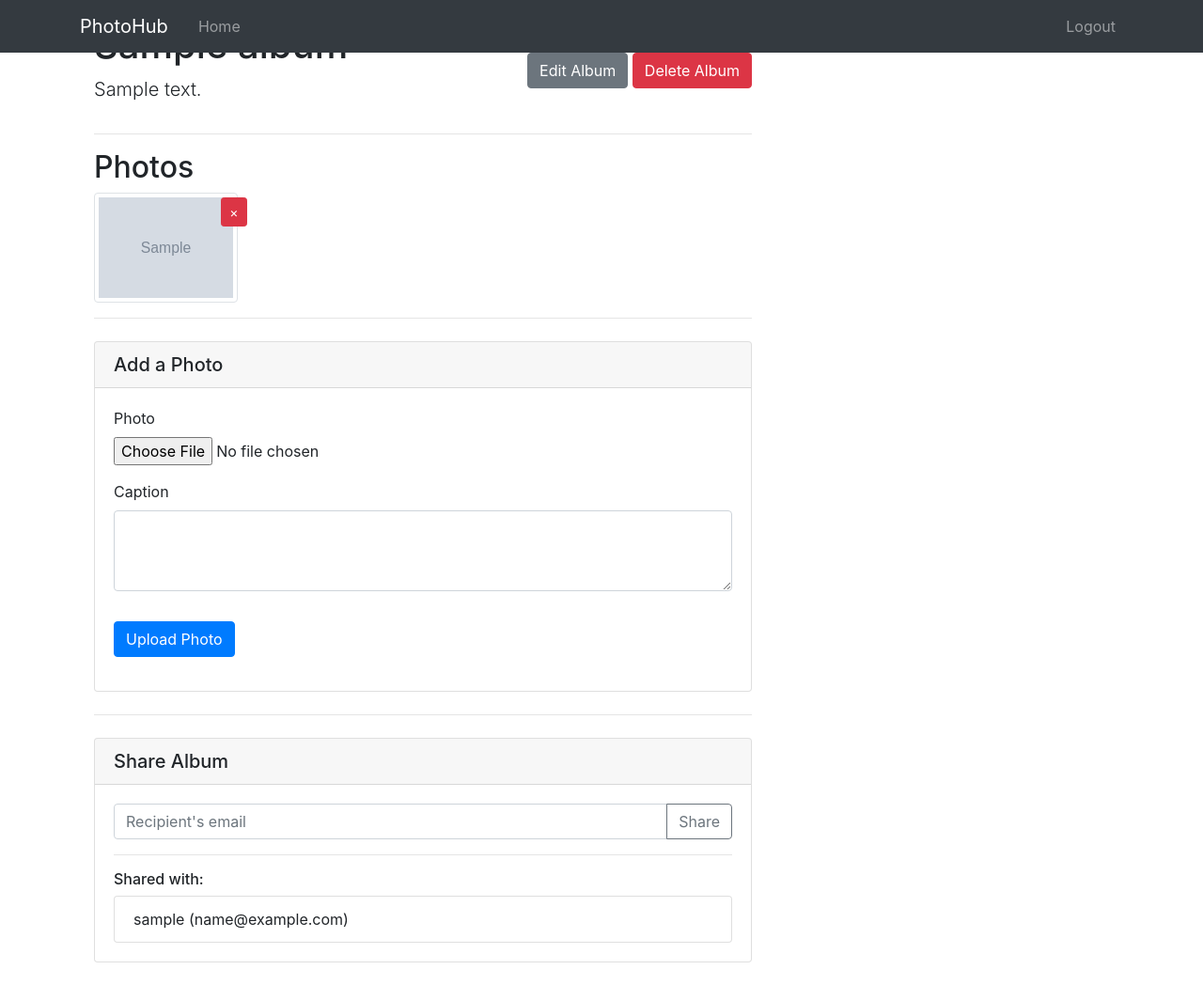
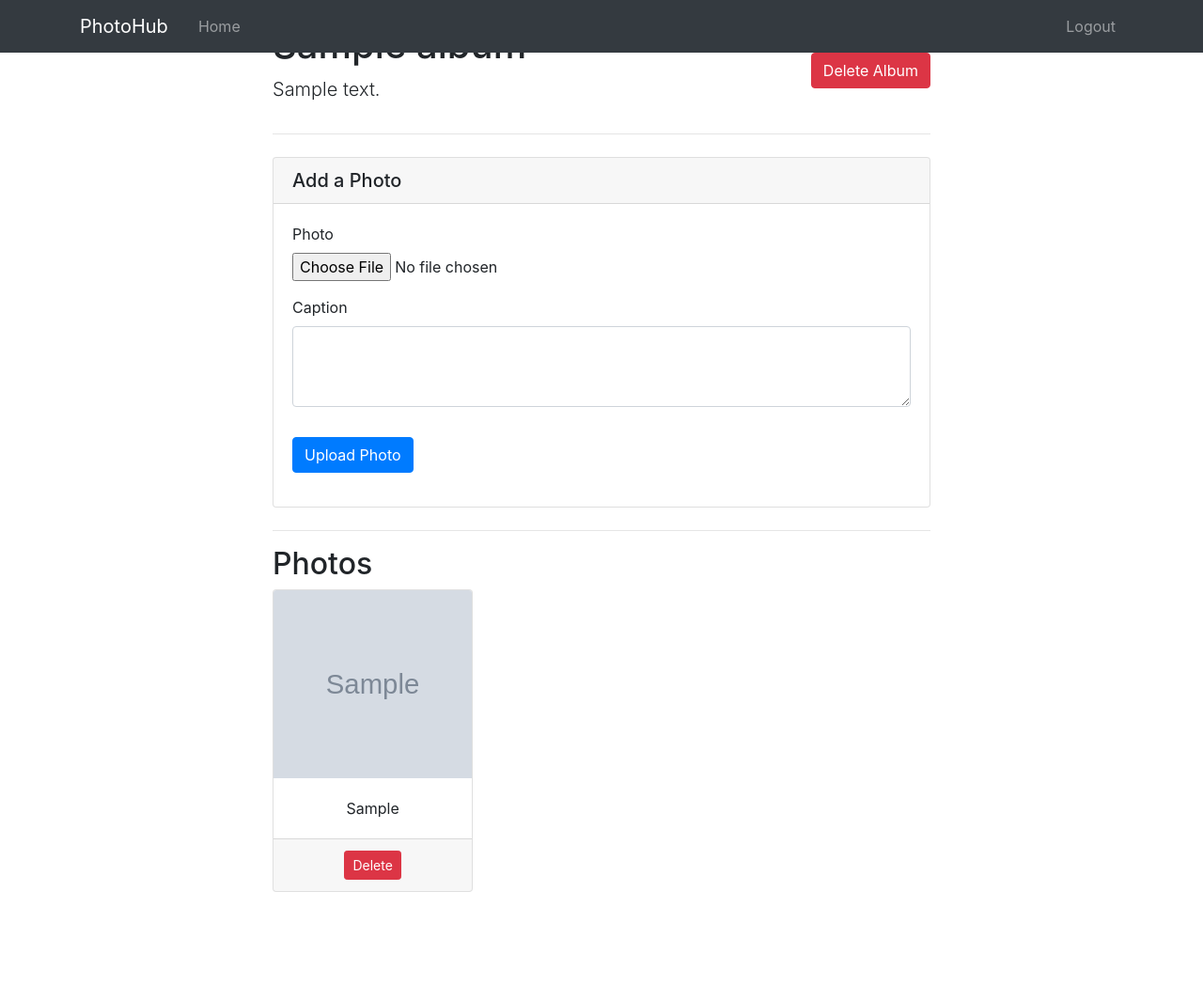
Before and after one commit to GoguillonNicolas/photosHub, a Flask app: page /album/1 in a window 1280 px wide. Shown: the whole page at 94% size. After the commit the page ends 949 px from the top, so only its background shows below. Run offline with Flask 3, Linux system fonts and the light colour scheme; a user stored in the database is signed in; tables that the repository leaves empty hold one stand-in row (values such as "Sample post"); grey boxes marked "Sample" are stand-in pictures; some libraries are stand-ins or nearby versions.

Commit message:
feat(photos): comment feature

```diff
--- a/photohub/forms.py
+++ b/photohub/forms.py
@@ -41,6 +41,6 @@ class PhotoForm(FlaskForm):
     caption = TextAreaField('Caption')
     submit = SubmitField('Upload Photo')
 
-class ShareAlbumForm(FlaskForm):
-    email = StringField('Email', validators=[DataRequired(), Email()])
-    submit = SubmitField('Share')
+class CommentForm(FlaskForm):
+    content = TextAreaField('Comment', validators=[DataRequired()])
+    submit = SubmitField('Post Comment')
--- a/photohub/routes.py
+++ b/photohub/routes.py
@@ -2,10 +2,10 @@ import os
 import secrets
 from PIL import Image
 from flask import render_template, url_for, flash, redirect, request, abort
+from flask_login import login_user, current_user, logout_user, login_required
 from photohub import app, db, bcrypt
-from photohub.forms import RegistrationForm, LoginForm, AlbumForm, PhotoForm
-from photohub.models import User, Album, Photo
-from flask_login import login_user, current_user, logout_user, login_required
+from photohub.forms import RegistrationForm, LoginForm, AlbumForm, PhotoForm, CommentForm
+from photohub.models import User, Album, Photo, Comment
 
 def save_picture(form_picture):
     random_hex = secrets.token_hex(8)
@@ -28,6 +28,18 @@ def delete_picture_file(filename):
     except OSError as e:
         flash(f'Error deleting file: {e}', 'danger')
 
+@app.route("/photo/<int:photo_id>/comment", methods=['POST'])
+@login_required
+def add_comment(photo_id):
+    photo = Photo.query.get_or_404(photo_id)
+    form = CommentForm()
+    if form.validate_on_submit():
+        comment = Comment(content=form.content.data, photo_id=photo.id, user_id=current_user.id)
+        db.session.add(comment)
+        db.session.commit()
+        flash('Your comment has been added!', 'success')
+    return redirect(url_for('album', album_id=photo.album_id))
+
 @app.route("/")
 @app.route("/home")
 def home():
@@ -36,11 +48,8 @@ def home():
 @app.route("/albums")
 @login_required
 def albums():
-    owned_albums = current_user.owned_albums
-    shared_albums = current_user.shared_with_me
-    all_albums = list(set(owned_albums + shared_albums))
-    all_albums.sort(key=lambda x: x.created_at, reverse=True)
-    return render_template('albums.html', title='My Albums', albums=all_albums)
+    user_albums = Album.query.filter_by(owner=current_user).all()
+    return render_template('albums.html', title='My Albums', albums=user_albums)
 
 @app.route("/album/new", methods=['GET', 'POST'])
 @login_required
@@ -59,15 +68,21 @@ def new_album():
 def album(album_id):
     album = Album.query.get_or_404(album_id)
     form = PhotoForm()
-    if form.validate_on_submit():
-        if form.photo.data:
-            picture_file = save_picture(form.photo.data)
-            photo = Photo(album_id=album.id, filename=picture_file, caption=form.caption.data)
-            db.session.add(photo)
-            db.session.commit()
-            flash('Your photo has been added!', 'success')
-            return redirect(url_for('album', album_id=album.id))
+    if form.validate_on_submit() and form.photo.data:
+        picture_file = save_picture(form.photo.data)
+        photo = Photo(album_id=album.id, filename=picture_file, caption=form.caption.data)
+        db.session.add(photo)
+        db.session.commit()
+        flash('Your photo has been added!', 'success')
+        return redirect(url_for('album', album_id=album.id))
     return render_template('album_detail.html', title=album.title, album=album, form=form)
+
+@app.route('/photo/<int:photo_id>')
+@login_required
+def photo_detail(photo_id):
+    photo = Photo.query.get_or_404(photo_id)
+    comment_form = CommentForm()
+    return render_template('photo_detail.html', title=photo.caption, photo=photo, comment_form=comment_form)
 
 @app.route("/photo/<int:photo_id>/delete", methods=['POST'])
 @login_required
@@ -97,36 +112,6 @@ def delete_album(album_id):
     db.session.commit()
     flash('Your album and all its photos have been deleted!', 'success')
     return redirect(url_for('albums'))
-
-@app.route("/album/<int:album_id>/share", methods=['POST'])
-@login_required
-def share_album(album_id):
-    album = Album.query.get_or_404(album_id)
-    if album.owner != current_user:
-        abort(403)
-
-    email = request.form.get('email')
-    if not email:
-        flash('Email is required.', 'danger')
-        return redirect(url_for('album', album_id=album.id))
-
-    user_to_share_with = User.query.filter_by(email=email).first()
-    if not user_to_share_with:
-        flash('User with that email does not exist.', 'danger')
-        return redirect(url_for('album', album_id=album.id))
-
-    if user_to_share_with == current_user:
-        flash('You cannot share an album with yourself.', 'info')
-        return redirect(url_for('album', album_id=album.id))
-
-    if user_to_share_with in album.shared_with_users:
-        flash('This album is already shared with this user.', 'info')
-        return redirect(url_for('album', album_id=album.id))
-
-    album.shared_with_users.append(user_to_share_with)
-    db.session.commit()
-    flash(f'Album shared with {user_to_share_with.username}.', 'success')
-    return redirect(url_for('album', album_id=album.id))
 
 @app.route("/register", methods=['GET', 'POST'])
 def register():
--- a/photohub/templates/album_detail.html
+++ b/photohub/templates/album_detail.html
@@ -1,14 +1,13 @@
 {% extends "layout.html" %}
 {% block content %}
-    <div class="container">
-        <div class="d-flex justify-content-between align-items-center mt-4">
+    <div class="container mt-4">
+        <div class="d-flex justify-content-between align-items-center">
             <div>
                 <h1>{{ album.title }}</h1>
                 <p class="lead">{{ album.description }}</p>
             </div>
             {% if album.owner == current_user %}
             <div>
-                <a href="#" class="btn btn-secondary">Edit Album</a>
                 <form action="{{ url_for('delete_album', album_id=album.id) }}" method="POST" class="d-inline">
                     <button type="submit" class="btn btn-danger" onclick="return confirm('Are you sure you want to delete this album and all its photos?');">Delete Album</button>
                 </form>
@@ -18,36 +17,12 @@
 
         <hr>
 
-        <!-- Display Photos -->
-        <h2>Photos</h2>
-        <div class="row text-center text-lg-left">
-            {% if album.photos %}
-                {% for photo in album.photos %}
-                    <div class="col-lg-3 col-md-4 col-6">
-                        <div class="img-container">
-                            <a href="{{ url_for('static', filename='uploads/' + photo.filename) }}" data-toggle="lightbox" data-gallery="gallery">
-                                <img class="img-fluid img-thumbnail" src="{{ url_for('static', filename='uploads/' + photo.filename) }}" alt="{{ photo.caption }}">
-                            </a>
-                            <form action="{{ url_for('delete_photo', photo_id=photo.id) }}" method="POST" class="position-absolute" style="top: 5px; right: 5px;">
-                                <button type="submit" class="btn btn-danger btn-sm" onclick="return confirm('Are you sure you want to delete this photo?');">&times;</button>
-                            </form>
-                        </div>
-                    </div>
-                {% endfor %}
-            {% else %}
-                <div class="col">
-                    <p>This album has no photos yet.</p>
-                </div>
-            {% endif %}
-        </div>
-
-        <hr>
-
         <!-- Upload Photo Form -->
+        {% if album.owner == current_user %}
         <div class="card my-4">
             <h5 class="card-header">Add a Photo</h5>
             <div class="card-body">
-                <form method="POST" action="" enctype="multipart/form-data">
+                <form method="POST" action="{{ url_for('album', album_id=album.id) }}" enctype="multipart/form-data">
                     {{ form.hidden_tag() }}
                     <fieldset class="form-group">
                         <div class="form-group">
@@ -72,34 +47,38 @@
                 </form>
             </div>
         </div>
+        {% endif %}
 
-        <!-- Share Album Section -->
-        {% if album.owner == current_user %}
         <hr>
-        <div class="card my-4">
-            <h5 class="card-header">Share Album</h5>
-            <div class="card-body">
-                <form method="POST" action="{{ url_for('share_album', album_id=album.id) }}">
-                    <div class="input-group">
-                        <input type="email" name="email" class="form-control" placeholder="Recipient's email" required>
-                        <div class="input-group-append">
-                            <button class="btn btn-outline-secondary" type="submit">Share</button>
+
+        <!-- Display Photos in a Grid -->
+        <h2>Photos</h2>
+        <div class="row text-center">
+            {% if album.photos %}
+                {% for photo in album.photos %}
+                    <div class="col-lg-4 col-md-6 col-sm-12 mb-4">
+                        <div class="card h-100">
+                            <a href="{{ url_for('photo_detail', photo_id=photo.id) }}">
+                                <img class="card-img-top" src="{{ url_for('static', filename='uploads/' + photo.filename) }}" alt="{{ photo.caption }}" style="height: 200px; object-fit: cover;">
+                            </a>
+                            <div class="card-body">
+                                <p class="card-text">{{ photo.caption|truncate(50) }}</p>
+                            </div>
+                            {% if album.owner == current_user %}
+                            <div class="card-footer">
+                                <form action="{{ url_for('delete_photo', photo_id=photo.id) }}" method="POST" class="d-inline">
+                                    <button type="submit" class="btn btn-danger btn-sm" onclick="return confirm('Are you sure you want to delete this photo?');">Delete</button>
+                                </form>
+                            </div>
+                            {% endif %}
                         </div>
                     </div>
-                </form>
-                <hr>
-                <h6>Shared with:</h6>
-                {% if album.shared_with_users %}
-                    <ul class="list-group">
-                        {% for user in album.shared_with_users %}
-                            <li class="list-group-item">{{ user.username }} ({{ user.email }})</li>
-                        {% endfor %}
-                    </ul>
-                {% else %}
-                    <p>This album has not been shared with anyone yet.</p>
-                {% endif %}
-            </div>
+                {% endfor %}
+            {% else %}
+                <div class="col">
+                    p>This album has no photos yet.</p>
+                </div>
+            {% endif %}
         </div>
-        {% endif %}
     </div>
 {% endblock content %}
--- a/photohub/templates/layout.html
+++ b/photohub/templates/layout.html
@@ -6,19 +6,25 @@
     <meta name="viewport" content="width=device-width, initial-scale=1, shrink-to-fit=no">
 
     <!-- Bootstrap CSS -->
-    <link rel="stylesheet" href="https://maxcdn.bootstrapcdn.com/bootstrap/4.0.0/css/bootstrap.min.css" integrity="sha384-Gn5384xqQ1aoWXA+058RXPxPg6fy4IWvTNh0E263XmFcJlSAwiGgFAW/dAiS6JXm" crossorigin="anonymous">
+    <link rel="stylesheet"
+          href="https://maxcdn.bootstrapcdn.com/bootstrap/4.0.0/css/bootstrap.min.css"
+          integrity="sha384-Gn5384xqQ1aoWXA+058RXPxPg6fy4IWvTNh0E263XmFcJlSAwiGgFAW/dAiS6JXm"
+          crossorigin="anonymous">
 
     <title>PhotoHub - {{ title }}</title>
 </head>
+
 <body>
 <header class="site-header">
     <nav class="navbar navbar-expand-md navbar-dark bg-dark fixed-top">
         <div class="container">
             <a class="navbar-brand mr-4" href="/">PhotoHub</a>
+
             <div class="collapse navbar-collapse" id="navbarToggle">
                 <div class="navbar-nav mr-auto">
                     <a class="nav-item nav-link" href="{{ url_for('home') }}">Home</a>
                 </div>
+
                 <!-- Navbar Right Side -->
                 <div class="navbar-nav">
                     {% if current_user.is_authenticated %}
@@ -32,9 +38,11 @@
         </div>
     </nav>
 </header>
+
 <main role="main" class="container">
-      <div class="row">
+    <div class="row justify-content-center">
         <div class="col-md-8">
+
             {% with messages = get_flashed_messages(with_categories=true) %}
                 {% if messages %}
                     {% for category, message in messages %}
@@ -44,9 +52,13 @@
                     {% endfor %}
                 {% endif %}
             {% endwith %}
-          {% block content %}{% endblock %}
+
+            {% block content %}
+            {% endblock %}
+
         </div>
     </div>
 </main>
+
 </body>
 </html>
```
Also changed, not shown: photohub/templates/photo_detail.html (added, +22 -0 lines). Lines whose indentation alone changed are shown as unchanged.
